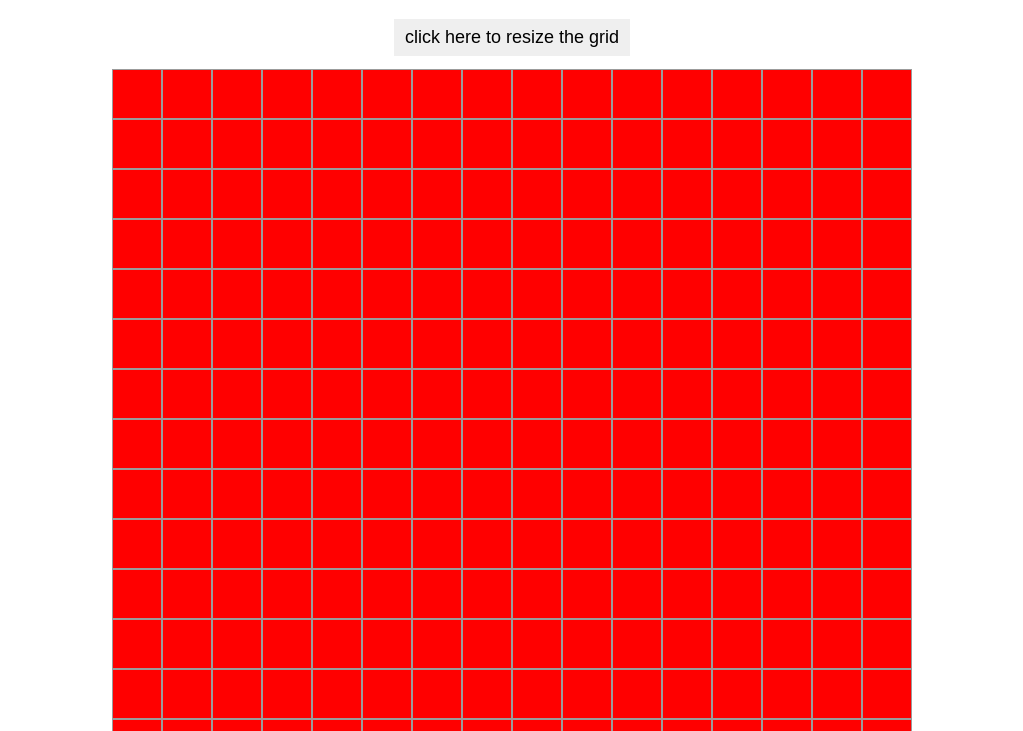
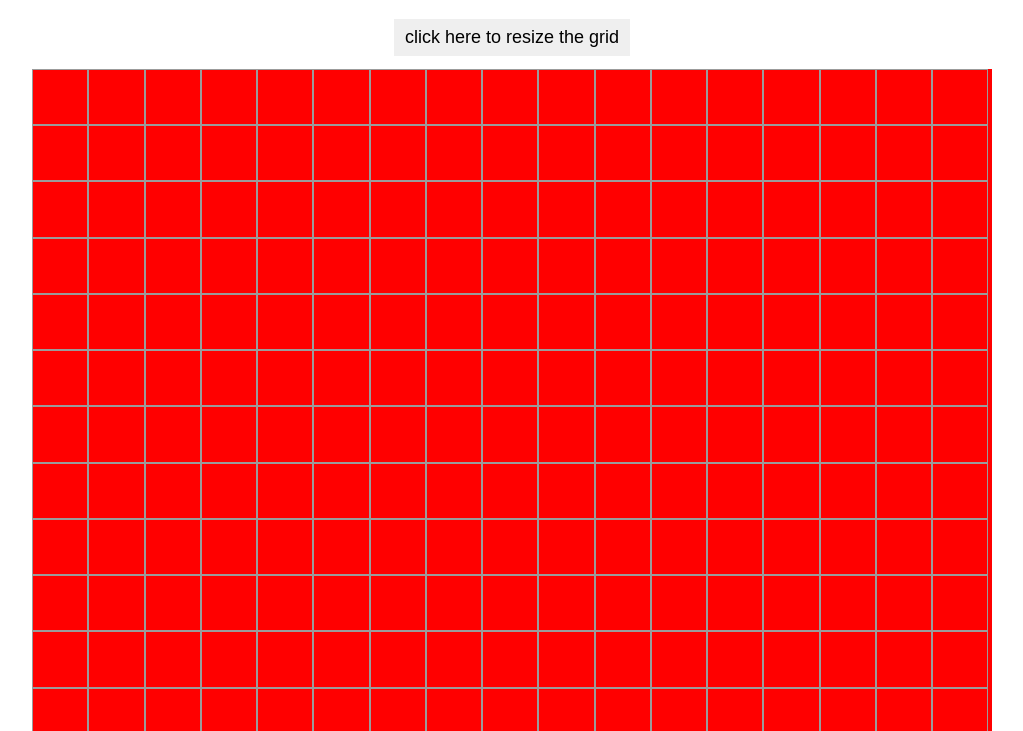
Before and after one commit to yhbe/Etch-a-Sketch, a plain HTML site: page index.html in a window 1280 px wide. Shown: the part 69-800 px from the top of the page, without its empty margins (128-1151 px from the left). Drawn offline with Linux system fonts and the light colour scheme.

Commit message:
box resizing work

```diff
--- a/script.js
+++ b/script.js
@@ -24,11 +24,13 @@ body.appendChild(container);
 //creating grid of divs
 function makeGrid(size) {
   let dimensions = size;
+  let cubeSize = 900 / size - 2;
   for (let i = 0; i < dimensions * dimensions; i++) {
     let div = document.createElement("div");
     div.setAttribute("class", "gridDiv");
     container.appendChild(div);
     div.addEventListener("pointerover", colorOver);
+    div.setAttribute("style", `height: ${cubeSize}px; width: ${cubeSize}px`);
   }
 }
 
--- a/style.css
+++ b/style.css
@@ -6,21 +6,18 @@ body{
 
 
 .gridDiv{
-	height: 48px;
-	width: 48px;
 	border: 1px solid rgb(155, 155, 155);
 }
 
 #container{
   display: flex;
-  width: 800px;
+  width: 960px;
   background-color: red;
   flex-wrap: wrap;
 }
 
 #acontainer{
   display: flex;
-  gap: 20px;
 }
 
 #resize-button{
```
